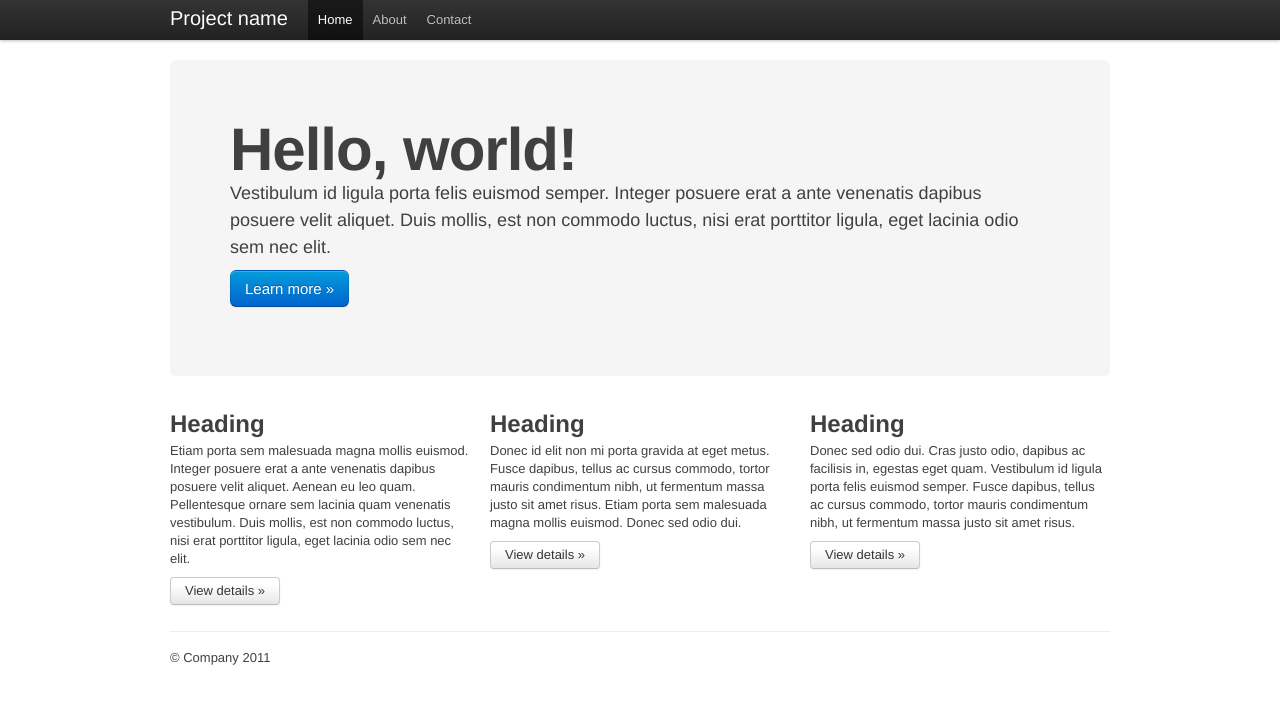
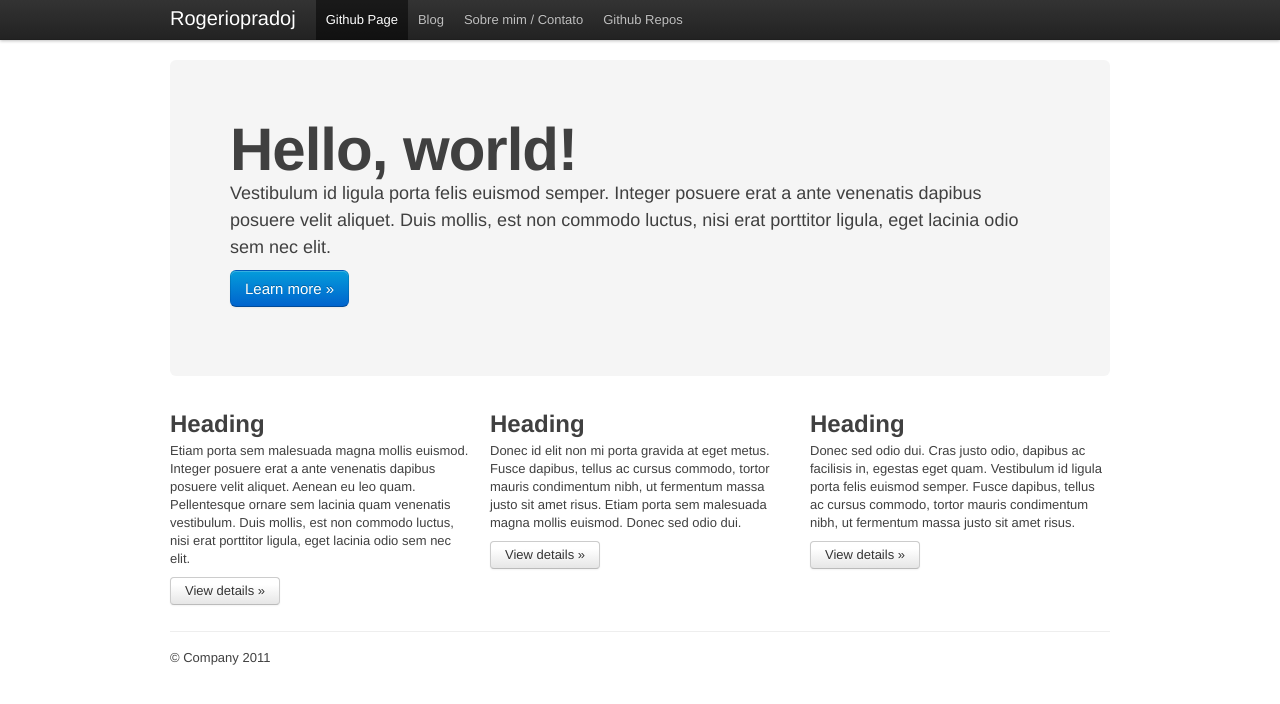
Before and after one commit to pradoj/legacy-pradoj.github.com, a plain HTML site: page index.html in a window 1280 px wide. Drawn offline with Linux system fonts and the light colour scheme.

Commit message:
Adjust div.topbar

```diff
--- a/index.html
+++ b/index.html
@@ -2,9 +2,9 @@
 <html lang="en">
   <head>
     <meta charset="utf-8">
-    <title>Bootstrap, from Twitter</title>
-    <meta name="description" content="">
-    <meta name="author" content="">
+    <title>Rogeriopradoj - github.com</title>
+    <meta name="description" content="Rogerio Prado de Jesus, rogeriopradoj.com">
+    <meta name="author" content="Rogerio Prado de Jesus, rogeriopradoj.com">
 
     <!-- Le HTML5 shim, for IE6-8 support of HTML elements -->
     <!--[if lt IE 9]>
@@ -31,11 +31,12 @@
     <div class="topbar">
       <div class="fill">
         <div class="container">
-          <a class="brand" href="#">Project name</a>
+          <a class="brand" href="#">Rogeriopradoj</a>
           <ul class="nav">
-            <li class="active"><a href="#">Home</a></li>
-            <li><a href="#about">About</a></li>
-            <li><a href="#contact">Contact</a></li>
+            <li class="active"><a href="#">Github Page</a></li>
+            <li><a href="http://rogeriopradoj.com/" target="blank">Blog</a></li>
+            <li><a href="http://about.me/rogeriopradoj" target="blank">Sobre mim / Contato</a></li>
+            <li><a href="https://github.com/rogeriopradoj">Github Repos</a></li>
           </ul>
         </div>
       </div>
```
